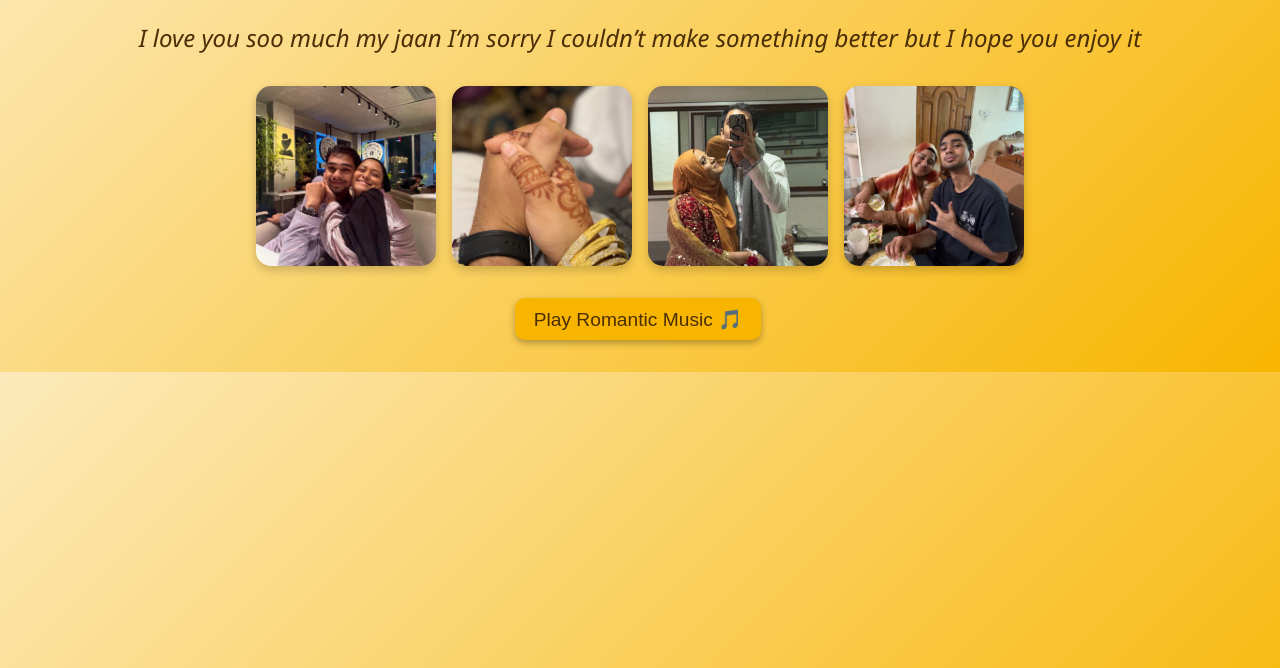
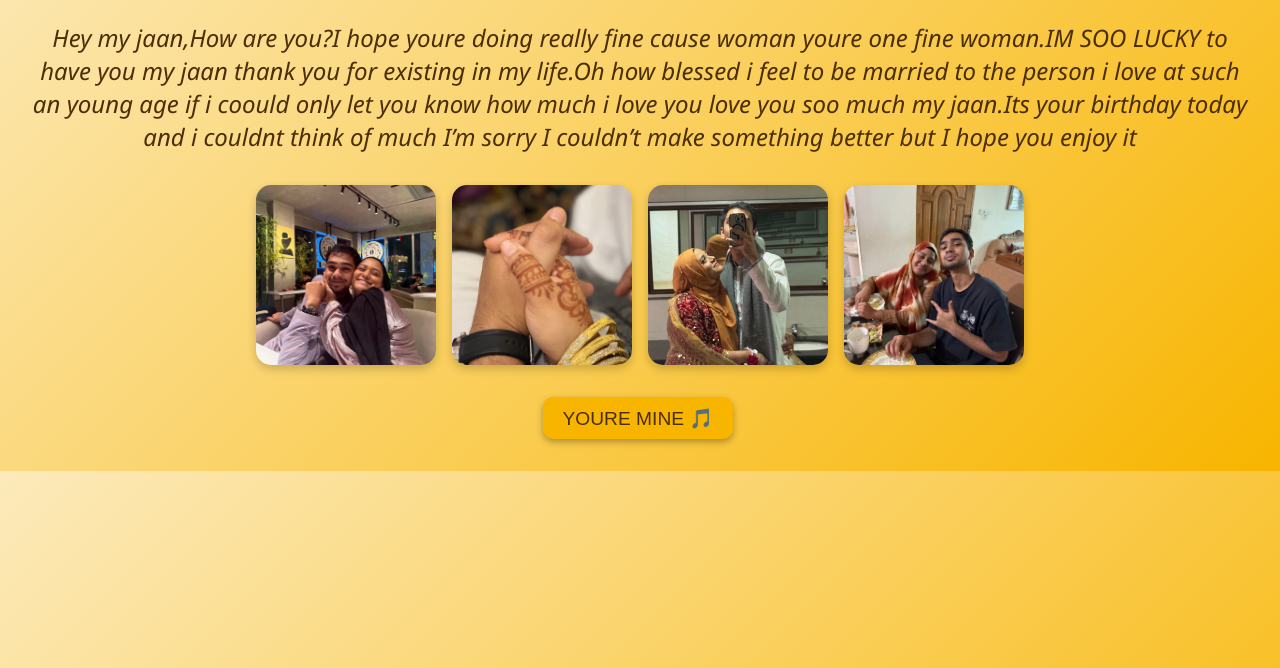
Before and after one commit to Sheimama/SURPEISEE, a plain HTML site: page index.html in a window 1280 px wide. Shown: the part 132-800 px from the top of the page. Drawn offline with Linux system fonts and the light colour scheme.

Commit message:
Update index.html

```diff
--- a/index.html
+++ b/index.html
@@ -3,7 +3,7 @@
 <head>
 <meta charset="UTF-8" />
 <meta name="viewport" content="width=device-width, initial-scale=1" />
-<title>Happy Birthday, My Jaan ❤️</title>
+<title>Happy Birthday, My Jaan,MY beloved wife ❤️</title>
 <style>
   body {
     margin: 0;
@@ -64,7 +64,7 @@
 <body>
 
 <h1>Happy Birthday, My Jaan ❤️</h1>
-<p class="message">I love you soo much my jaan I’m sorry I couldn’t make something better but I hope you enjoy it</p>
+<p class="message">Hey my jaan,How are you?I hope youre doing really fine cause woman youre one fine woman.IM SOO LUCKY to have you my jaan thank you for existing in my life.Oh how blessed i feel to be married to the person i love at such an young age if i coould only let you know how much i love you love you soo much my jaan.Its your birthday today and i couldnt think of much  I’m sorry I couldn’t make something better but I hope you enjoy it</p>
 
 <div class="gallery">
   <img src="cute.jpg" alt="Photo 1" />
@@ -74,7 +74,7 @@
 </div>
 
 <div class="audio-player">
-  <button id="playMusic">Play Romantic Music 🎵</button>
+  <button id="playMusic"> YOURE MINE 🎵</button>
   <iframe id="ytMusic" width="0" height="0" src="https://www.youtube.com/embed/DbxOmAsowd0?enablejsapi=1&version=3&playerapiid=ytplayer" frameborder="0" allow="autoplay" allowfullscreen></iframe>
 </div>
 
```
